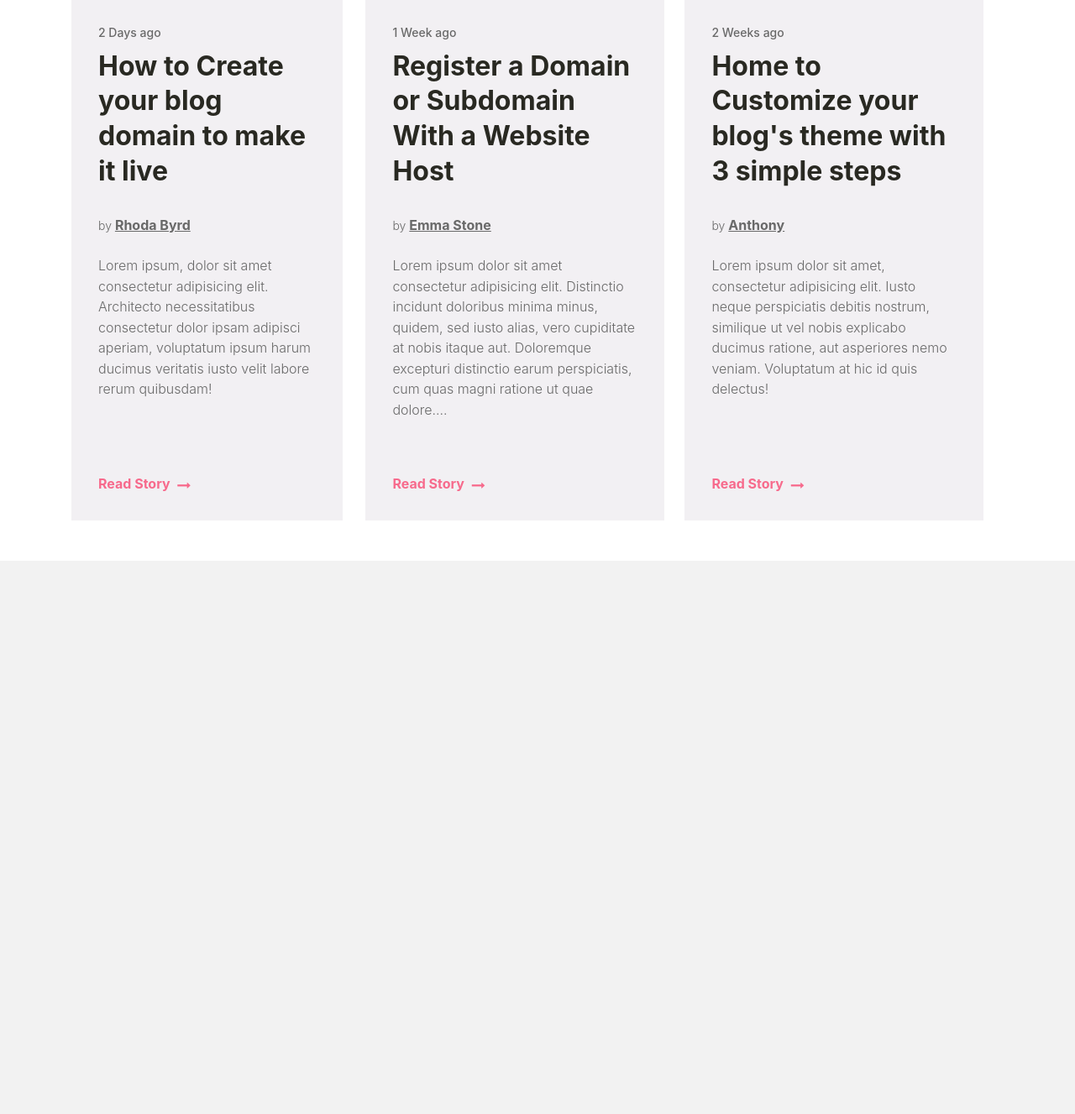
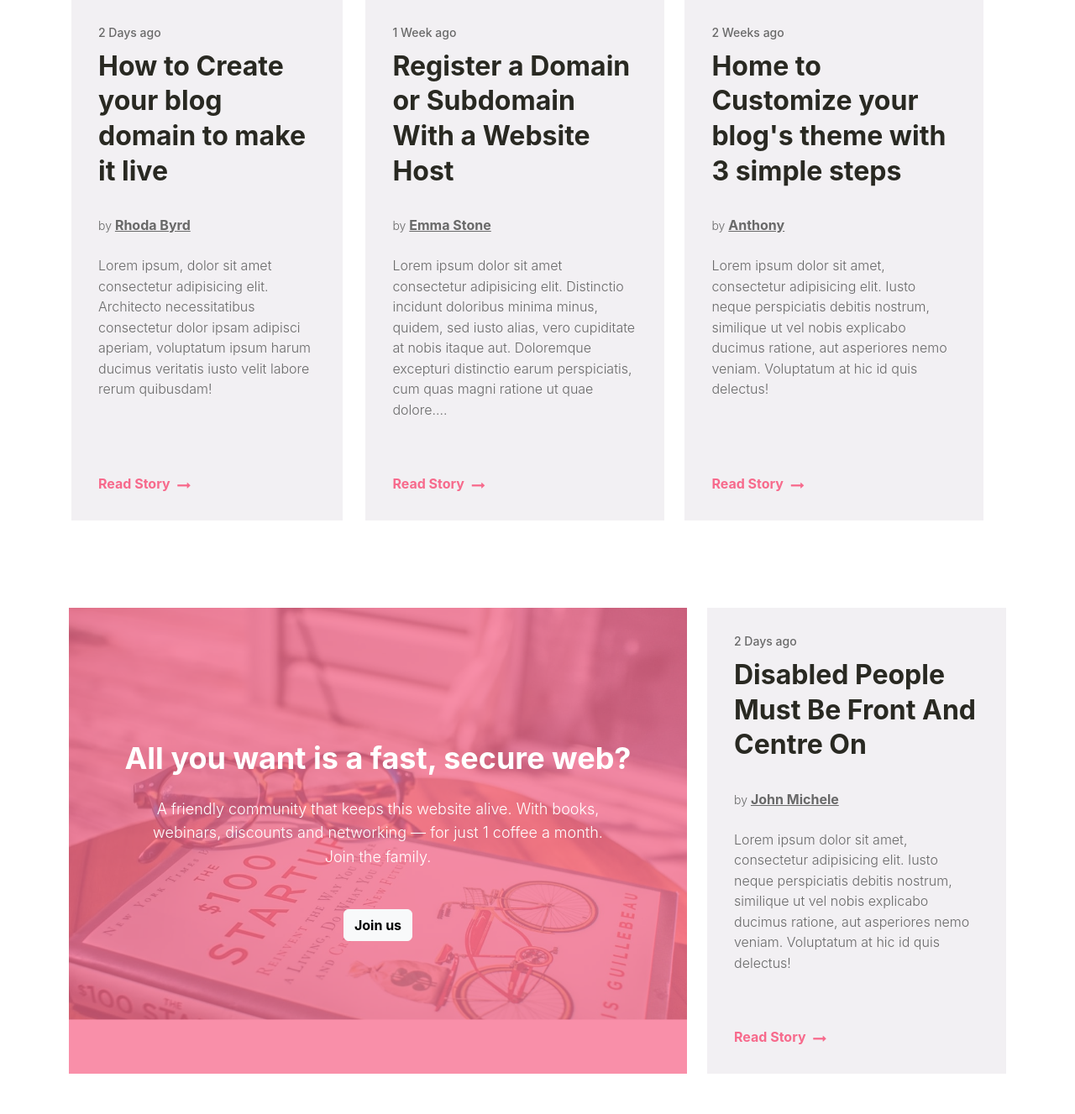
Before and after one commit to Libbna/BLOG_SITE, a PHP site: page /latest-post.php in a window 1280 px wide. Shown: the part 167-1494 px from the top of the page at 84% size. Before the commit the page ends 835 px from the top, so only its background shows below. Run offline with PHP 8.4, Linux system fonts and the light colour scheme.

Commit message:
latest-posts updated

```diff
--- a/assets/_latest-post.scss
+++ b/assets/_latest-post.scss
@@ -5,6 +5,7 @@ $bg-color-three: #f2f0f3;
 $font-color: #696969;
 $primary-color :#f76a8c;
 $card-hover-box-shadow:  0 0.5rem 1rem rgba(0, 0, 0, 0.09);
+$border-radius: 6px;
 
 .w3l-latest-posts {
     background-color: $bg-color;
@@ -106,3 +107,40 @@ $card-hover-box-shadow:  0 0.5rem 1rem rgba(0, 0, 0, 0.09);
     position: relative;
     width: 31%;
 }
+.member-login-content {
+    top: 0;
+    bottom: 0;
+    background: rgba(247, 106, 140, 0.75);
+    right: 12px;
+    left: 12px;
+    display: grid;
+    align-items: center;
+    padding: 2rem 15px;
+
+    h3 {
+        color: #fff;
+        font-size: 36px;
+        font-weight: 700;
+    }
+    p {
+        color: #fff;
+        font-size: 18px;
+        line-height: 28.5px;
+        max-width: 550px;
+        margin-left: auto;
+        margin-right: auto;
+    }
+    .theme-button {
+        transition: 0.3s ease-out;
+        display: inline-block;
+        font-weight: 700;
+        font-size: 16px;
+        margin: 0px;
+        border-radius: $border-radius;
+            &:hover {
+                color: #212529;
+                background-color: #e2e6ea;
+                border-color: #dae0e5;
+            }
+    }
+}
--- a/assets/_main-slider.scss
+++ b/assets/_main-slider.scss
@@ -7,15 +7,15 @@ $bg-color-three: #f2f0f3;
 
 
 .w3l-blog {
-    margin-top: 1rem;
-    margin-left: -12%;
-    width: 112%;
+    // margin-top: 1rem;
+    // margin-left: -12%;
+    // width: 112%;
     .blog-article-posts {
                 // margin-left: -11%;
                 .blog-post {
                     padding: 5rem;
                     height: 100%;
-                    width: 116%;
+                    // width: 116%;
                     .author-date {
                         margin-left: -2rem;
                         li {
--- a/assets/main.css
+++ b/assets/main.css
@@ -539,16 +539,9 @@ footer .footer-inner-main .footer-grids .container .text-txt .footer-links .sub-
   font-weight: 700;
 }
 
-.w3l-blog {
-  margin-top: 1rem;
-  margin-left: -12%;
-  width: 112%;
-}
-
 .w3l-blog .blog-article-posts .blog-post {
   padding: 5rem;
   height: 100%;
-  width: 116%;
 }
 
 .w3l-blog .blog-article-posts .blog-post .author-date {
@@ -746,6 +739,51 @@ footer .footer-inner-main .footer-grids .container .text-txt .footer-links .sub-
   width: 31%;
 }
 
+.member-login-content {
+  top: 0;
+  bottom: 0;
+  background: rgba(247, 106, 140, 0.75);
+  right: 12px;
+  left: 12px;
+  display: -ms-grid;
+  display: grid;
+  -webkit-box-align: center;
+      -ms-flex-align: center;
+          align-items: center;
+  padding: 2rem 15px;
+}
+
+.member-login-content h3 {
+  color: #fff;
+  font-size: 36px;
+  font-weight: 700;
+}
+
+.member-login-content p {
+  color: #fff;
+  font-size: 18px;
+  line-height: 28.5px;
+  max-width: 550px;
+  margin-left: auto;
+  margin-right: auto;
+}
+
+.member-login-content .theme-button {
+  -webkit-transition: 0.3s ease-out;
+  transition: 0.3s ease-out;
+  display: inline-block;
+  font-weight: 700;
+  font-size: 16px;
+  margin: 0px;
+  border-radius: 6px;
+}
+
+.member-login-content .theme-button:hover {
+  color: #212529;
+  background-color: #e2e6ea;
+  border-color: #dae0e5;
+}
+
 * {
   margin: 0;
   padding: 0;
--- a/latest-post.php
+++ b/latest-post.php
@@ -22,52 +22,6 @@
 <body>
     <!-- Latest-Post Section -->
     <div style="margin: 8px auto; display: block; text-align:center;"></div>
-
-    <!-- <section class="w3l-latest-posts py5">
-        <div class="container pt-lg-3">
-            <div class="header-section text-center mb-md-5 mb-4">
-                <h3>Latest Posts</h3>
-            </div>
-            <div class="row">
-                <div class="col-lg-4">
-                    <a href="#" class="blog-article-post height-full bg-color-three d-flex flex-wrap align-content-between">
-                        <div class="post-content">
-                            <h6 class="sub-title">2 Days ago</h6>
-                            <h4 class="blog_post_title">How to Create your blog domain to make it live</h4>
-                            <ul class="author-date my-4 d-flex align-items-center">
-                                <li>by <b>Rhoda Byrd</b></li>
-                            </ul>
-                            <p>
-                                Lorem ipsum, dolor sit amet consectetur adipisicing elit. Architecto necessitatibus consectetur dolor ipsam adipisci aperiam,
-                                voluptatum ipsum harum ducimus veritatis iusto velit labore rerum quibusdam!
-                            </p>
-                        </div>
-                        <div class="read-button mt-5">Read story <span class="fa fa-long-arrow-right" aria-hidden="true"></span></div>
-
-                    </a>
-                </div>
-                <div class="col-lg-4 mt-lg-0 mb-4">
-                    <a href="#" class="blog-article-post height-full bg-color-three d-flex flex-wrap align-content-between">
-                        <div class="post-content">
-                            <h6 class="sub-title">1 Week ago</h6>
-                            <h4 class="blog_post_title">Register a Domain or Subdomain With a Website Host
-                            </h4>
-                            <ul class="author-date my-4 d-flex align-items-center">
-                                <li>by <b>Emma Stone</b></li>
-                            </ul>
-                            <p>
-                                Lorem ipsum, dolor sit amet consectetur adipisicing elit. Architecto necessitatibus consectetur dolor ipsam adipisci aperiam,
-                                voluptatum ipsum harum ducimus veritatis iusto velit labore rerum quibusdam!
-                            </p>
-                        </div>
-                        <div class="read-button mt-5">Read story <span class="fa fa-long-arrow-right" aria-hidden="true"></span></div>
-
-
-                    </a>
-                </div>
-            </div>
-        </div>
-    </section> -->
 
     <section class="w3l-latest-posts py-5">
         <div class="container pt-lg-3">
@@ -123,6 +77,44 @@
             </div>
         </div>
     </section>
+    <div style="margin: 8px auto; display: block; text-align:center;"></div>
+    <section class="w3l-latest-posts py-5">
+        <div class="container">
+            <div class="row">
+                <div class="col-lg-8 position-relative">
+                    <img src="/assets/uploads/img1.jpg" class="img-fluid" alt="">
+                    <div class="member-login-content text-center position-absolute">
+                        <div>
+                            <h3>All you want is a fast, secure web?</h3>
+                            <p class="mt-md-4 mt-3 mb-md-5 mb-4">
+                                A friendly community that keeps this website alive. With books, webinars, discounts and networking —
+                                for just 1
+                                coffee a month. Join the
+                                family.
+                            </p>
+                            <a href="signup.html" class="btn btn-light theme-button">Join us</a>
+                        </div>
+                    </div>
+                </div>
+                <div class="col-lg-4 mt-lg-0 mt-4">
+                    <a href="#" class="blog-article-post bg-color-three d-flex flex-wrap align-content-between">
+                        <div class="post-content">
+                            <h6 class="sub-title">2 Days ago</h6>
+                            <h4 class="blog_post_title">Disabled People Must Be Front And Centre On</h4>
+                            <ul class="author-date my-4 d-flex align-items-center">
+                                <li>by <b>John Michele</b></li>
+                            </ul>
+                            <p>Lorem ipsum dolor sit amet, consectetur adipisicing elit. Iusto neque perspiciatis debitis nostrum, similique ut vel nobis explicabo
+                                ducimus ratione, aut asperiores nemo veniam. Voluptatum at hic id quis delectus!
+                            </p>
+                        </div>
+                        <div class="read-button mt-5">Read story <span class="fa fa-long-arrow-right" aria-hidden="true"></span></div>
+                    </a>
+                </div>
+            </div>
+        </div>
+    </section>
+
 
 
 
```
Also changed, not shown: assets/uploads/img1.jpg (added), 1 other file.
